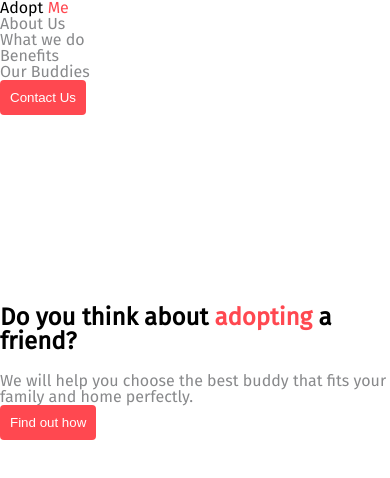
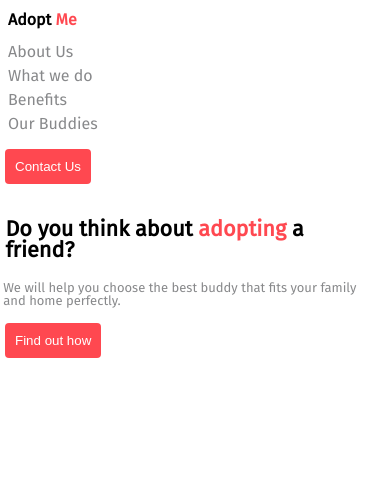
Before and after one commit to NuMikD/Daniels-part-one, a plain HTML site: page index.html in a window 390 px wide. Drawn offline with Linux system fonts and the light colour scheme; a script that the page names is missing.

Commit message:
next to last commit before submission

```diff
--- a/index.html
+++ b/index.html
@@ -7,7 +7,6 @@
 
 </style>
 </head>
-
     <meta charset="utf-8" />
     <meta http-equiv="X-UA-Compatible" content="IE=edge">
     <title>Adopt Me</title>
@@ -20,19 +19,17 @@
 <body>
 <main>
     <ul class="adoptme" role="navigation">
-        <li class="adopt_me"><nav class="Adopt Me"><span style="color: black">Adopt</span> <em>Me</em></nav></li>
+        <li class="adopt_me"><nav class="Adopt Me"><span style="color: black"><h2>Adopt</span> <em>Me</em></h2></nav></li>
         <li><nav class="About Us">About Us</nav></li>
         <li><nav class="What we do">What we do</nav></li>
         <li><nav class="Benefits">Benefits</nav></li>
         <li><nav class="Our Buddies">Our Buddies</nav></li>
         <li class="contact_us"><button type="button">Contact Us</button></li>
     </ul>
+
+  <h1>Do you think about <em>adopting</em> a <br>friend?</h1>
+    <p>We will help you choose the best buddy that fits your family <br>and home perfectly.</p>
+
+    <div class="find_out_how"><button type="button">Find out how</button></div>
 </main>
-
-
-  <h1>Do you think about <em>adopting</em> a friend?</h1>
-    <p>We will help you choose the best buddy that fits your family and home perfectly.</p>
-
-    <button type="button">Find out how</button>
-
 </body>
--- a/styles.css
+++ b/styles.css
@@ -1,49 +1,51 @@
+* {
+    box-sizing: border-box;
+}
+
 h1 {
     color: black;
     font-family: 'Fira Sans';
     font-weight: 600;
-    font-size: 150%;
-    padding-top: 190px;
-    padding-bottom: 20px;
+    font-size: 135%;
+    padding: 10% 8% 1%;
+
+}
+
+h2 {
+    font-weight: 600;
+    padding: .5em 0 .5em 0;
 }
 
 p {
     font-family: 'Fira Sans';
     color: #88898B;
     font-weight: 300;
+    font-size: 13px;
+    padding: 0% 8%;
 }
 
 main {
+    text-align: left;
     color: #88898B;
     font-family: 'Fira Sans';
     font-weight: 300;
-    width: 90%
+    width: 100%
 }
 ul {
     padding: 0;
     list-style: none;
 }
-
 .adoptme {
     display: flex;
     justify-content: space-evenly;
     align-items: baseline;
-}
+  }
 
 .adopt__me {
-    width: 100px;  /* Or whatever */
-    height: 100px; /* Or whatever */
-    margin: auto;
-    font-weight: 600;
-}
-
-/* .contact_us { */
-    /* align-items: right; */
-/* } */
-
-.first a {
-    font-weight: 600;
-    padding-left: 0%;
+    /* width: 100px;  Or whatever */
+    /* height: 100px; Or whatever */
+    /* margin: auto;     */
+    /* font-weight: 600; */
 }
 
 li:hover {
@@ -51,16 +53,20 @@ li:hover {
 }
 
 button {
-    /* float: right; */
+    display: flex;
     background-color: #FF4850;
     border: none;
     color: white;
     padding: 10px 10px;
-    text-align: center;
+    margin: 5px;
+    /* text-align: center; */
     text-decoration: none;
-    /* display: flex; */
     font-weight: 300;
     border-radius: 4px;
+}
+
+.find_out_how {
+    padding: 1% 8% 1%;
 }
 
 button:hover {
@@ -72,36 +78,30 @@ em {
     color: #FF4850;
 }
 
-* {
-    box-sizing: border-box;
-}
-
-/* Style the top navigation bar */
-/* .topnav { */
-    /* overflow: hidden; */
-/* } */
-
-/* Style the topnav links */
-/* .topnav a { */
-    /* float: right; */
-    /* display: block; */
-    /* text-align: center; */
-    /* padding: 14px 14px; */
-    /* text-decoration: none; */
-/* } */
-
-/* On screens that are 600px wide or less, make the menu links stack on top of each other instead of next to each other */
-@media screen and (max-width: 600px) {
-  .adoptme {
-    float: none;
-    width: 100%;
-  }
-}
 
 @media screen and (max-width: 768px) {
     .adoptme {
         flex-direction: column;
     }
+    li {
+        padding: .25em 0 .25em .5em;
+        list-style: none;
+    }
+
+    h1 {
+        padding: 1em .25em .75em .25em;
+    }
+
+    p {
+        padding: .25em .25em .25em .25em;
+    }
+
+    .contact_us, .find_out_how {
+        flex: auto;
+        padding: .5em 0 .5em 0;
+    }
+
+
 }
 
 /* .leftnav { */
@@ -121,6 +121,6 @@ em {
         background-attachment: fixed;
         background-position: center;
         width: 100%;
-        height: auto;
+        height: 100%;
     }
 }
```
